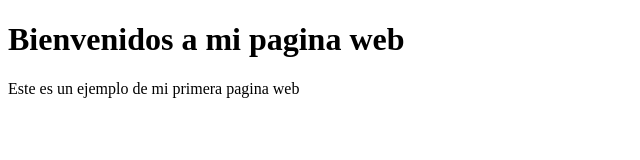
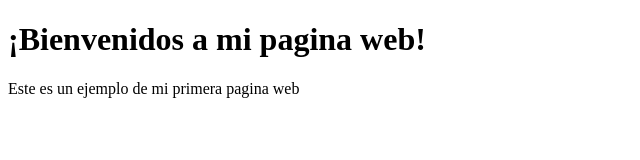
Before and after one commit to LuiguiRTX/Proyecto-UNT, a plain HTML site: page proyecto/index.html in a window 1280 px wide. Shown: the whole page, without its empty margins (0-640 px from the left). Drawn offline with Linux system fonts and the light colour scheme.

Commit message:
Corregir error de gramatica en index.html

```diff
--- a/proyecto/index.html
+++ b/proyecto/index.html
@@ -4,7 +4,7 @@
 	<title>Mi Página Web</title>
 </head>
 <body>
-	<h1>Bienvenidos a mi pagina web</h1>
+	<h1>¡Bienvenidos a mi pagina web!</h1>
 	<p>Este es un ejemplo de mi primera pagina web</p>
 </body>
 </html>
```
